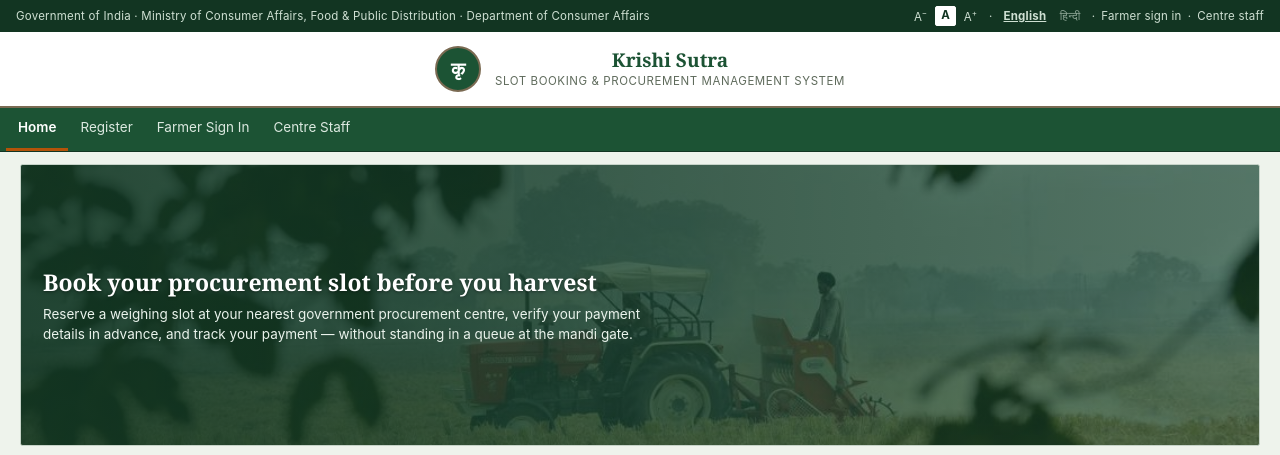
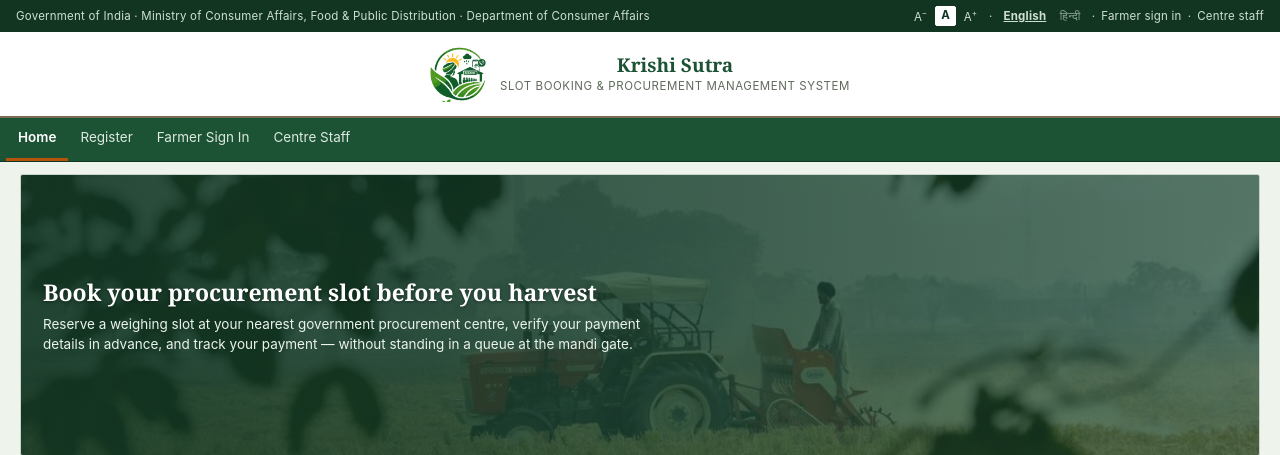
Before and after one commit to siddhulaheja-ctrl/farmer-procurement-platform, a Flask app: page / in a window 1280 px wide. Shown: the top 455 px of the page. Run offline with Flask 3, Linux system fonts and the light colour scheme; data comes from the database, SQL or seed files in the repository; data that the repository does not hold is empty.

Commit message:
use the real logo
Cropped the emblem out of the supplied artwork and keyed out the white
background so it sits on any colour. It replaces the placeholder roundel
in the masthead, and it is now the favicon and the apple touch icon too.

Also put it on the gate pass, in a white circle on the green band. The
pass is a document a farmer carries to the mandi, so a crest at the top
is the right thing there, and it is set to print rather than drop out.

Kept the wordmark as live text rather than an image. It scales with the
A+ control, it stays crisp, and it already switches to Hindi - an image
would need swapping per language and would go fuzzy when enlarged.

Both full lockups are in static/img/brand/ for slides and documents.
Saved as jpeg, not png: they are gradients, and png was four times the
size for no extra quality.

```diff
--- a/static/css/gov.css
+++ b/static/css/gov.css
@@ -96,12 +96,10 @@ a:hover { color: var(--leaf); }
     justify-content: center; text-align: center;
 }
 .emblem {
-    width: 46px; height: 46px; flex: 0 0 46px; border-radius: 50%;
-    background: var(--leaf); color: #fff; display: flex;
-    align-items: center; justify-content: center;
-    font-family: var(--serif); font-size: 1.3571rem; font-weight: 700;
-    border: 2px solid var(--soil);
+    width: 48px; height: 48px; flex: 0 0 48px;
+    display: block; object-fit: contain;
 }
+@media (min-width: 620px) { .emblem { width: 56px; height: 56px; flex-basis: 56px; } }
 .masthead h1 {
     font-family: var(--serif); font-size: 1.3571rem; line-height: 1.2;
     margin: 0; color: var(--leaf); font-weight: 700;
@@ -382,6 +380,13 @@ input[readonly] { background: #f1f4f1; color: var(--muted); }
 }
 .gatepass .gp-head {
     background: var(--leaf); color: #fff; padding: 12px 16px; text-align: center;
+    display: flex; align-items: center; justify-content: center; gap: 12px;
+}
+/* white roundel behind the mark so it reads on the green band, and it still
+   prints - the pass is meant to be carried to the mandi on paper */
+.gp-crest {
+    flex: 0 0 44px; width: 44px; height: 44px; border-radius: 50%;
+    background: #fff; padding: 3px;
 }
 .gatepass .gp-head h2 { font-family: var(--serif); margin: 0; font-size: 1.2143rem; }
 .gatepass .gp-head .s { font-size: 0.8214rem; color: #cfe0d3; letter-spacing: .05em; }
@@ -476,6 +481,7 @@ hr.rule { border: none; border-top: 1px solid var(--border-soft); margin: 11px 0
     body { background: #fff; }
     .gatepass { border-color: #000; }
     .qr-box svg.qr path { fill: #000; }
+    .gatepass .gp-head { -webkit-print-color-adjust: exact; print-color-adjust: exact; }
     main.wrap { padding: 0; }
 }
 
--- a/templates/base.html
+++ b/templates/base.html
@@ -48,7 +48,8 @@
 
 <header class="masthead">
   <div class="wrap">
-    <div class="emblem">कृ</div>
+    <img class="emblem" src="{{ url_for('static', filename='img/logo-mark-96.png') }}"
+         width="48" height="48" alt="{{ t("Krishi Sutra") }}">
     <div>
       <h1>{{ t("Krishi Sutra") }}</h1>
       <div class="sub">{{ t("Slot Booking & Procurement Management System") }}</div>
```
Also changed, not shown: templates/farmer/gatepass.html (+7 -3 lines), static/favicon.ico, static/img/brand/logo-full-en.jpg (added), static/img/brand/logo-full-hi.jpg (added), static/img/icon-180.png, static/img/logo-mark-96.png (added).
